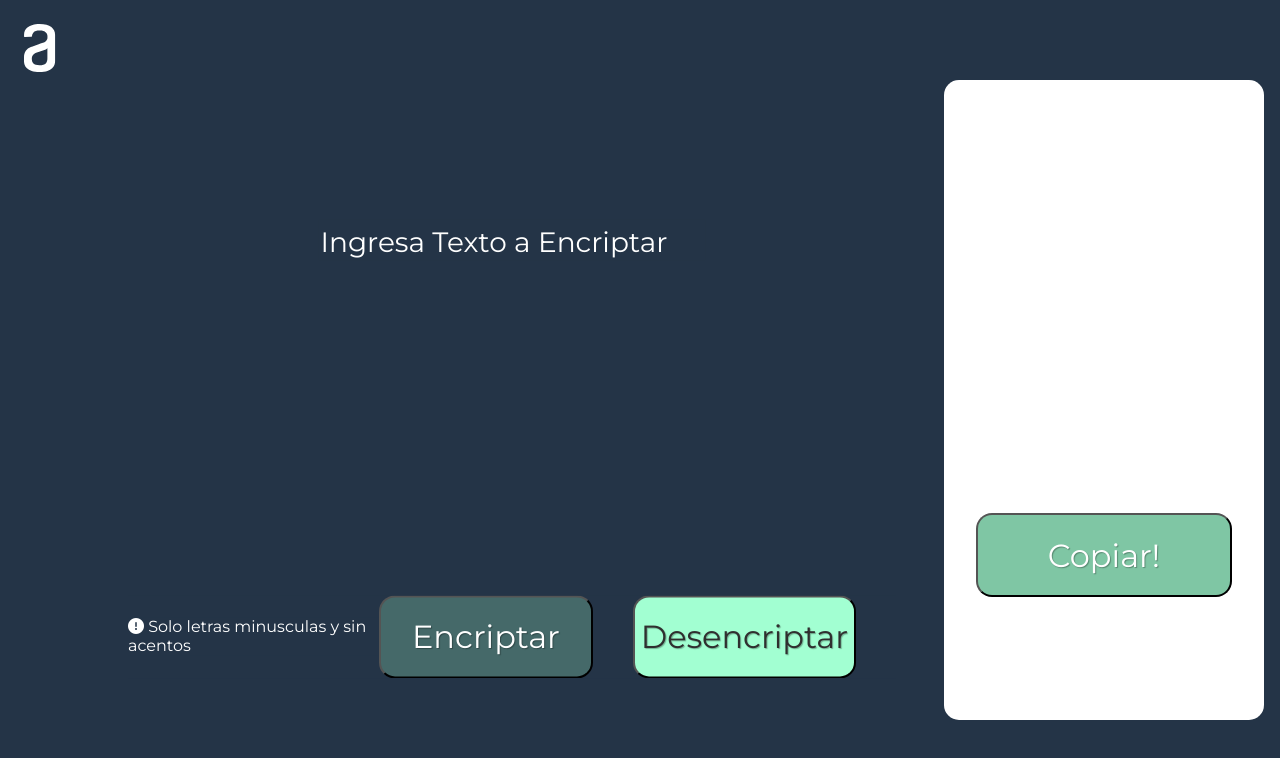
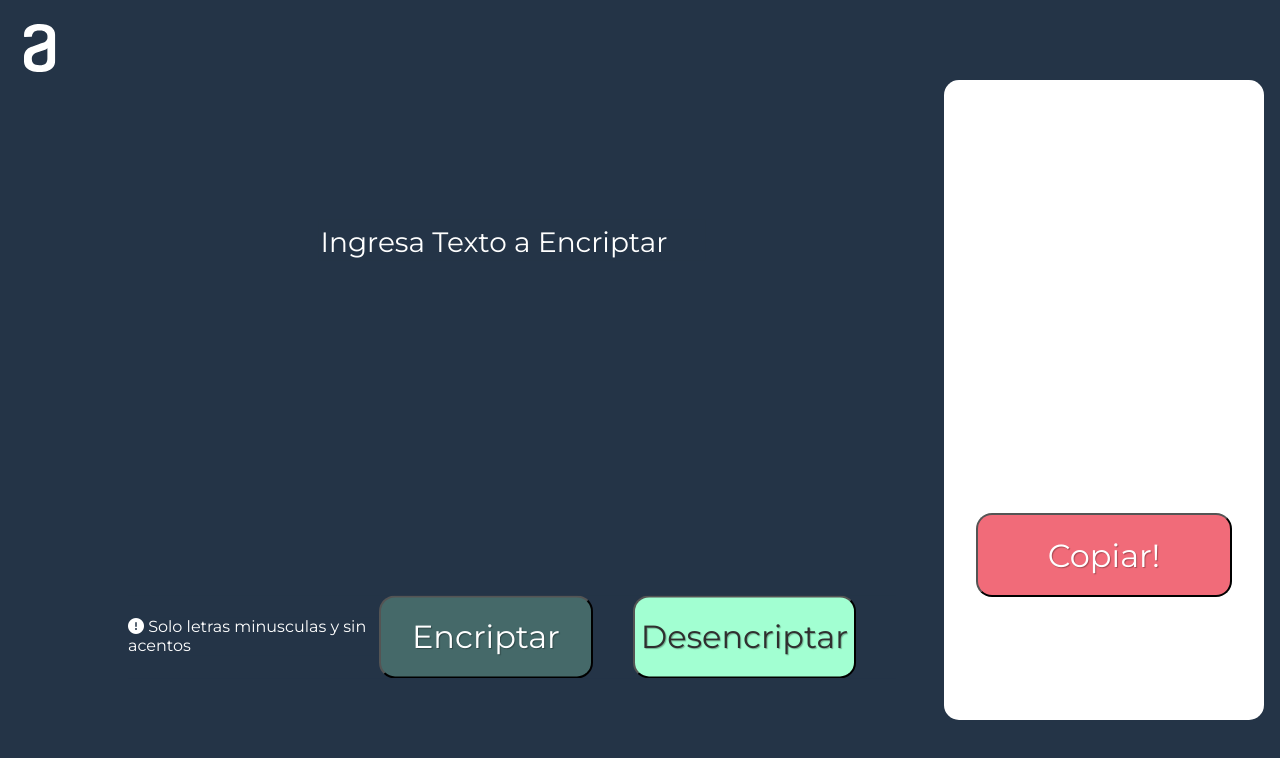
Before and after one commit to LuisDNA1196/Alura-Challenge-1, a plain HTML site: page index.html in a window 1280 px wide. Both pictures are taken after a click on the button "Encriptar". Drawn offline with Linux system fonts and the light colour scheme.

Commit message:
Update style.css

```diff
--- a/style.css
+++ b/style.css
@@ -79,7 +79,7 @@
         margin-bottom: 20px;
         text-align: center;
         text-shadow: 1px 1px 1px rgba(0, 0, 0, 0.3);
-        background-color: #7FC6A4;
+        background-color: #F16B79;
       }
       .resultado {
         display: flex;
```
